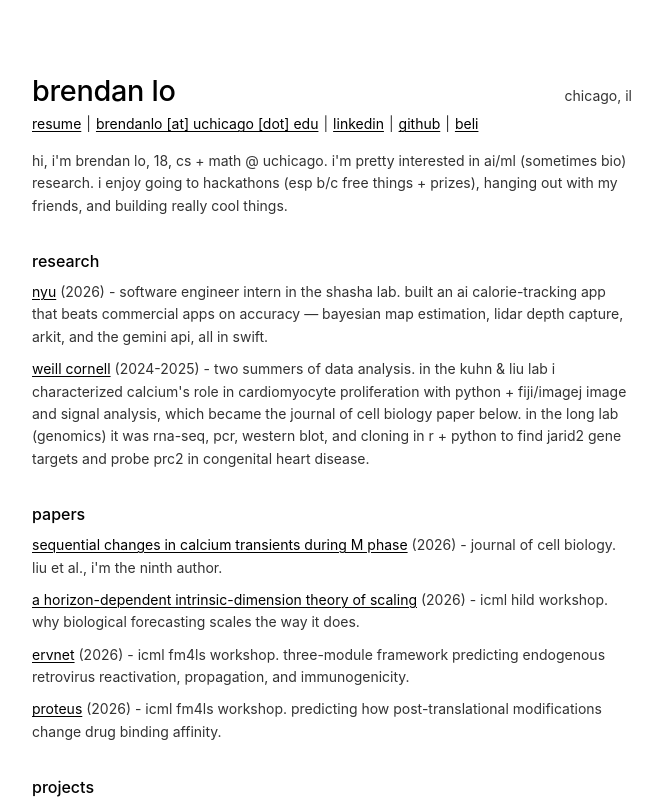
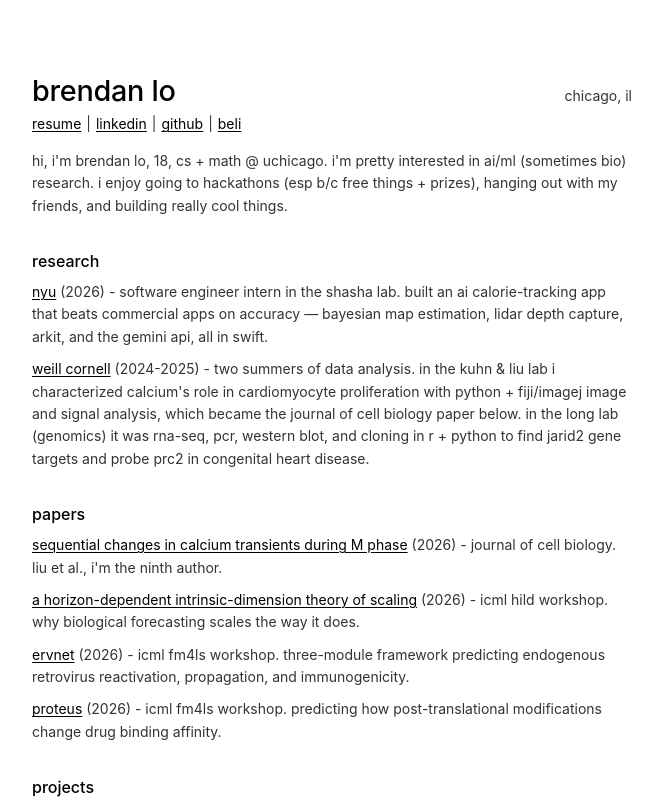
Before and after one commit to patriotsbreeze/brendanlo, a Next.js app: page / in a window 1280 px wide. Shown: the top 800 px of the page, without its empty margins (308-970 px from the left). Built offline with nearby package versions, Linux system fonts and the light colour scheme.

Commit message:
content: drop the email from the top link row
It appears in the footer already, so the header row is now resume | linkedin |
github | beli.

Co-Authored-By: Claude Opus 5 <noreply@anthropic.com>

```diff
--- a/src/app/page.tsx
+++ b/src/app/page.tsx
@@ -131,12 +131,6 @@ export default function Page() {
           resume
         </a>
         <Sep />
-        {/* Written out so scrapers get the decoy string and humans get a
-          * working mailto. */}
-        <a href="mailto:brendanlo@uchicago.edu">
-          brendanlo [at] uchicago [dot] edu
-        </a>
-        <Sep />
         <a
           href="https://www.linkedin.com/in/brendan-lo-8b0b80247/"
           target="_blank"
@@ -189,6 +183,8 @@ export default function Page() {
         <Line key={`misc-${i}`} {...e} />
       ))}
 
+      {/* Written out so scrapers get the decoy string and humans get a working
+        * mailto. This is the only place the address appears. */}
       <p className="footer">
         say hi &mdash;{" "}
         <a href="mailto:brendanlo@uchicago.edu">
```
